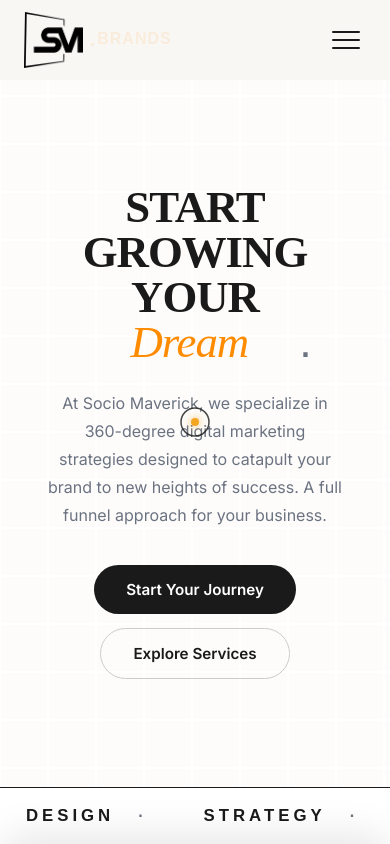
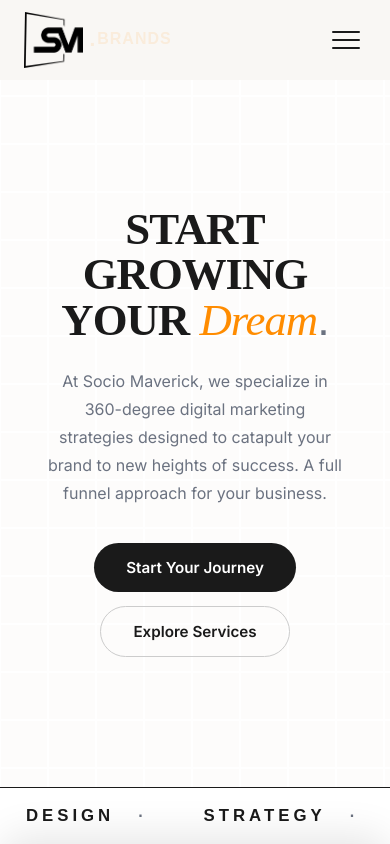
Before and after one commit to Gaurav200604/Socio_Maverickk, a React (Vite) app: page / in a window 390 px wide. Shown: the top 844 px of the page. Built offline with nearby package versions, Linux system fonts and the light colour scheme; a web font is replaced by a local one.

Commit message:
googleab

```diff
--- a/src/components/Cursor.jsx
+++ b/src/components/Cursor.jsx
@@ -1,4 +1,4 @@
-import { useEffect, useRef } from 'react';
+import { useEffect, useRef, useState } from 'react';
 
 function isDarkAt(x, y) {
   const el = document.elementFromPoint(x, y);
@@ -28,9 +28,27 @@ function isDarkAt(x, y) {
 
 export default function Cursor() {
   const canvasRef = useRef(null);
+  const [isCursorEnabled, setIsCursorEnabled] = useState(true);
 
   useEffect(() => {
+    const mediaQuery = window.matchMedia('(max-width: 768px), (pointer: coarse)');
+    const updateCursorState = () => {
+      setIsCursorEnabled(!mediaQuery.matches);
+    };
+
+    updateCursorState();
+    mediaQuery.addEventListener('change', updateCursorState);
+
+    return () => {
+      mediaQuery.removeEventListener('change', updateCursorState);
+    };
+  }, []);
+
+  useEffect(() => {
+    if (!isCursorEnabled) return;
+
     const canvas = canvasRef.current;
+    if (!canvas) return;
     const ctx = canvas.getContext('2d');
 
     let W = window.innerWidth;
@@ -121,7 +139,9 @@ export default function Cursor() {
       window.removeEventListener('mousemove', onMove);
       window.removeEventListener('resize', onResize);
     };
-  }, []);
+  }, [isCursorEnabled]);
+
+  if (!isCursorEnabled) return null;
 
   return (
     <canvas
--- a/src/components/Hero.css
+++ b/src/components/Hero.css
@@ -196,6 +196,11 @@
   transition: opacity 0.4s ease, transform 0.4s ease;
 }
 
+.hero-word-group {
+  display: inline-block;
+  white-space: nowrap;
+}
+
 .cycle-in {
   opacity: 1;
   transform: translateY(0);
@@ -212,4 +217,11 @@
   font-family: 'Barlow Condensed', sans-serif !important;
   font-style: normal !important;
   font-weight: 400;
+  display: inline-block;
+  line-height: 1;
+  vertical-align: baseline;
 }
+
+@media (max-width: 600px) {
+  .hero-cycle-word { min-width: 0; }
+}
--- a/src/components/Hero.jsx
+++ b/src/components/Hero.jsx
@@ -120,9 +120,9 @@ export default function Hero() {
 
         <h1 className="hero-title">
           START GROWING<br />
-          YOUR <span
+          YOUR <span className="hero-word-group"><span
             className={`hero-accent hero-cycle-word ${visible ? 'cycle-in' : 'cycle-out'}`}
-          >{CYCLE_WORDS[wordIdx]}</span><span className="hero-dot">.</span>
+          >{CYCLE_WORDS[wordIdx]}</span><span className="hero-dot">.</span></span>
         </h1>
 
         <p className="hero-desc">
--- a/src/index.css
+++ b/src/index.css
@@ -44,6 +44,15 @@ h1, h2, h3, h4, h5, h6 {
 
 a, button, [data-hover] { cursor: none; }
 
+@media (max-width: 768px), (pointer: coarse) {
+  body,
+  a,
+  button,
+  [data-hover] {
+    cursor: auto;
+  }
+}
+
 /* Keep footer using sans-serif */
 .ft-footer h1, .ft-footer h2, .ft-footer h3,
 .ft-footer h4, .ft-footer h5, .ft-footer h6 {
```
